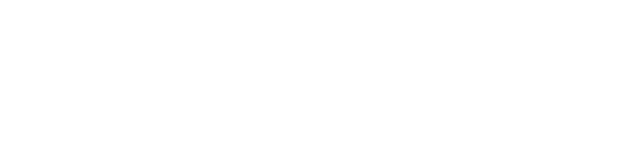
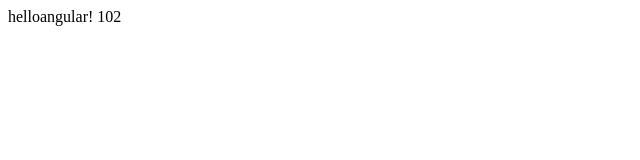
Before and after one commit to andimiya/angular-example, a website: page public/index.html in a window 1280 px wide. Shown: the whole page, without its empty margins (0-640 px from the left). Drawn offline with nearby package versions, Linux system fonts and the light colour scheme.

Commit message:
Added ng-app to the body

```diff
--- a/public/index.html
+++ b/public/index.html
@@ -4,7 +4,9 @@
     <meta charset="utf-8">
     <title>Angular Example</title>
   </head>
-  <body>
+  <body ng-app="">
+    {{"hello" + "angular!"}}
+    {{100 + 2}}
     <script src="https://cdnjs.cloudflare.com/ajax/libs/angular.js/1.5.11/angular.min.js"></script>
   </body>
 </html>
```
